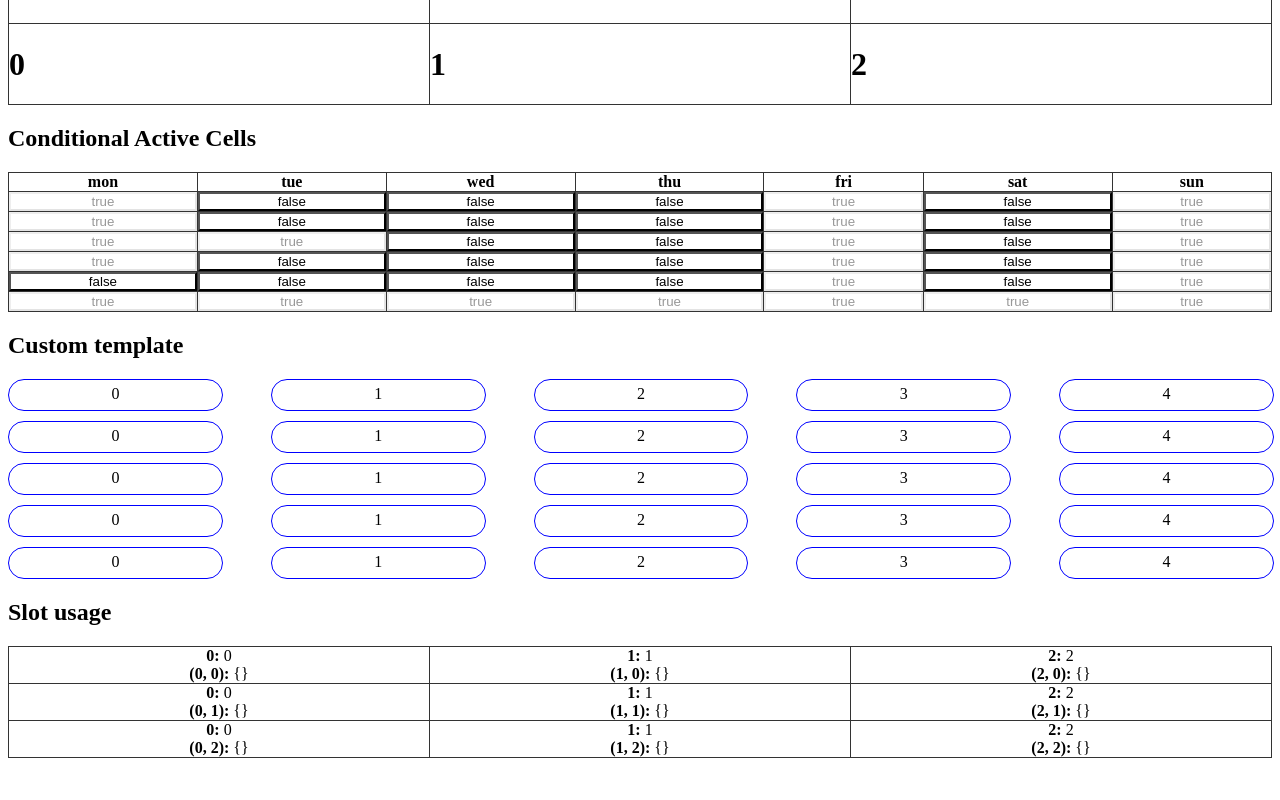
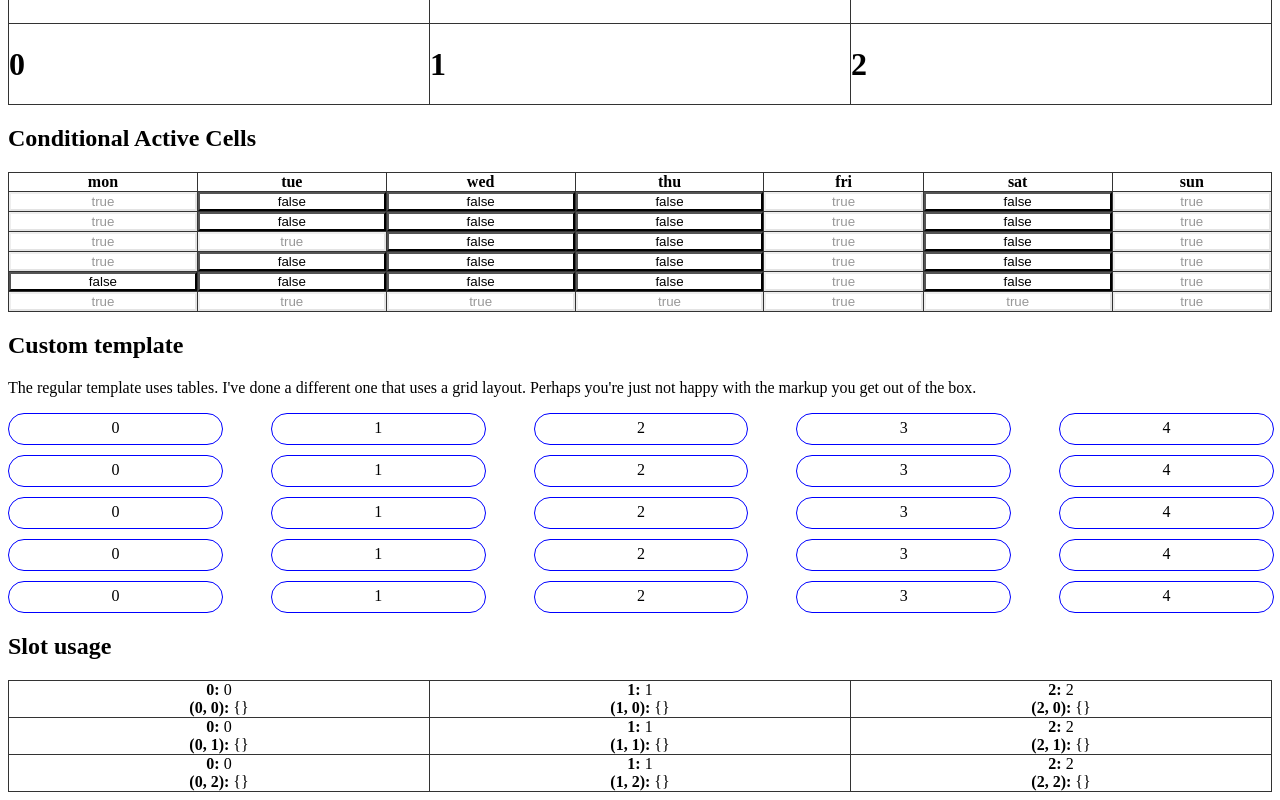
Before and after one commit to nick-somebody/vue-grid-control, a Vue app: page / in a window 1280 px wide. Shown: the part 1654-2454 px from the top of the page. Before the commit the page ends 2420 px from the top, so only its background shows below. Built offline with nearby package versions, Linux system fonts and the light colour scheme.

Commit message:
Describe custom template example

```diff
--- a/examples/custom-template-use.vue
+++ b/examples/custom-template-use.vue
@@ -1,6 +1,7 @@
 <template>
   <div>
     <h2>Custom template</h2>
+    <p>The regular template uses tables. I've done a different one that uses a grid layout. Perhaps you're just not happy with the markup you get out of the box.</p>
     <my-grid :rows="5" :columns="5" />
   </div>
 </template>
```
